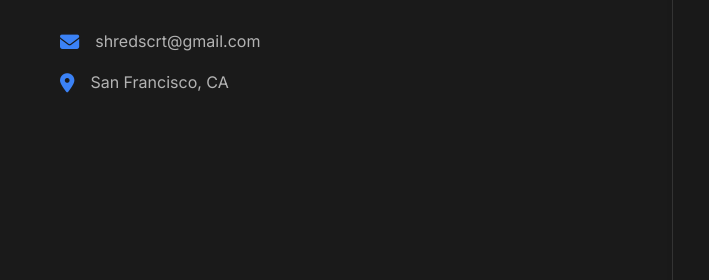
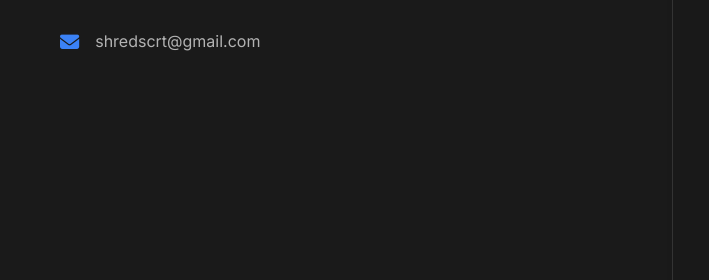
Before and after one commit to ShredSecurity/website, a website: page index.html in a window 1280 px wide. Shown: the part 3864-4144 px from the top of the page, 0-709 px from the left. Drawn offline with Linux system fonts and the light colour scheme.

Commit message:
Update index.html

```diff
--- a/index.html
+++ b/index.html
@@ -395,10 +395,6 @@
                             <i class="fas fa-envelope"></i>
                             <span>shredscrt@gmail.com</span>
                         </div>
-                        <div class="contact-item">
-                            <i class="fas fa-map-marker-alt"></i>
-                            <span>San Francisco, CA</span>
-                        </div>
                     </div>
                 </div>
                 <div class="contact-form">
```
